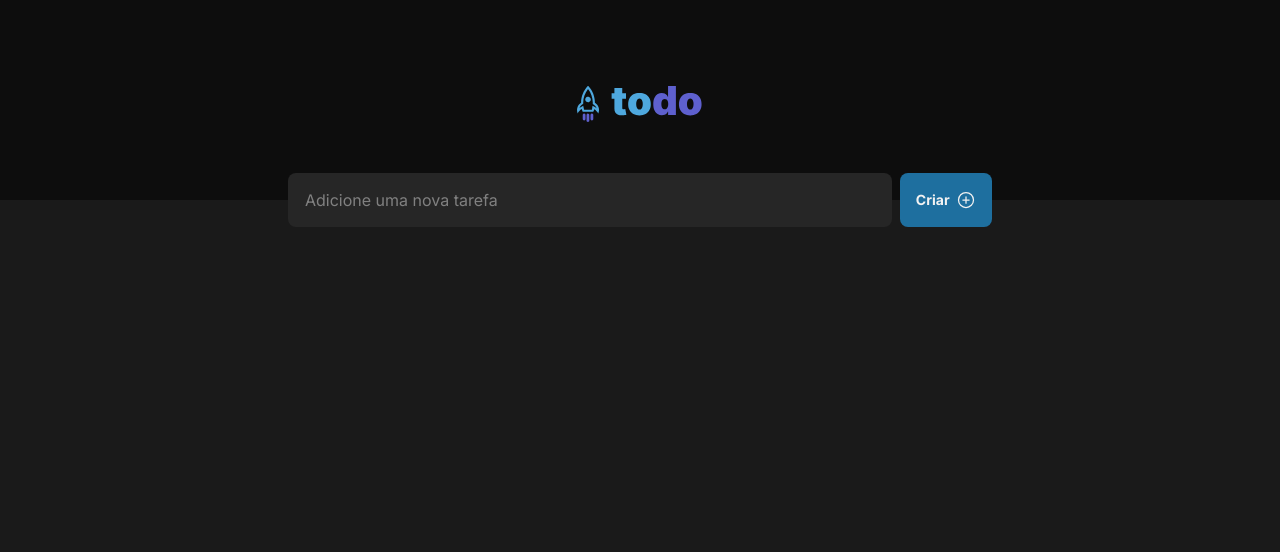
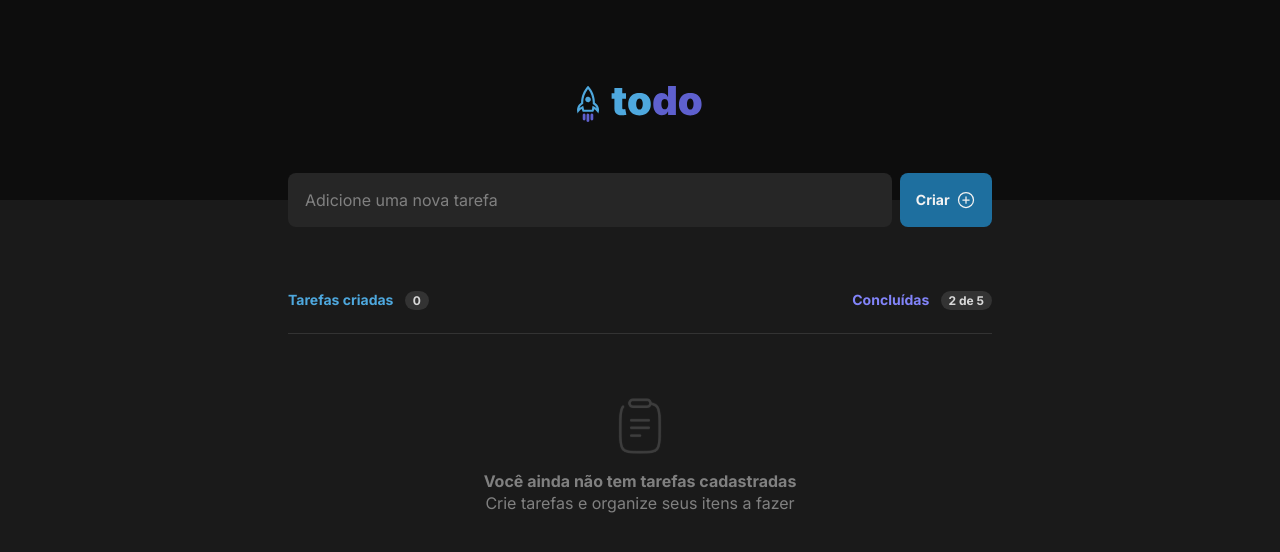
Before and after one commit to matheus-neves/ignite-todo-challenge, a React (Vite) app: page / in a window 1280 px wide. Shown: the top 552 px of the page. Built offline with nearby package versions, Linux system fonts and the light colour scheme.

Commit message:
feat(TaskList): create tasklist component

```diff
--- a/src/App.tsx
+++ b/src/App.tsx
@@ -2,6 +2,7 @@ import { GlobalStyles } from '@styles/globalStyles';
 import { Header } from '@components/Header';
 import { Wrapper } from '@styles/layout';
 import { FormAddTask } from '@root/components/FormAddTask';
+import { TaskList } from './components/TaskList';
 
 export function App() {
   return (
@@ -10,6 +11,7 @@ export function App() {
       <Header />
       <Wrapper>
         <FormAddTask />
+        <TaskList />
       </Wrapper>
     </>
   );
--- /dev/null
+++ b/src/components/TaskList/index.tsx
@@ -0,0 +1,25 @@
+import { Container, TaskCounter, NoTaskBoxFeedback } from './styles';
+import ClipboardIcon from '@assets/clipboard.svg';
+
+export function TaskList() {
+  return (
+    <Container>
+      <header>
+        <TaskCounter>
+          Tarefas criadas <span>0</span>
+        </TaskCounter>
+        <TaskCounter color='purple'>
+          Concluídas <span>2 de 5</span>
+        </TaskCounter>
+      </header>
+
+      <NoTaskBoxFeedback>
+        <img src={ClipboardIcon} alt='Ícone de prancheta' />
+        <div>
+          <strong>Você ainda não tem tarefas cadastradas</strong>
+          <p>Crie tarefas e organize seus itens a fazer</p>
+        </div>
+      </NoTaskBoxFeedback>
+    </Container>
+  );
+}
--- /dev/null
+++ b/src/components/TaskList/styles.ts
@@ -0,0 +1,59 @@
+import styled from 'styled-components';
+
+export const Container = styled.div`
+  display: flex;
+  flex-direction: column;
+  gap: 1.5rem;
+
+  header {
+    display: flex;
+    align-items: center;
+    justify-content: space-between;
+  }
+`;
+
+interface TaskCounterProps {
+  color?: 'blue' | 'purple';
+}
+
+const colors = {
+  blue: 'var(--blue-300)',
+  purple: 'var(--purple-300)',
+};
+
+export const TaskCounter = styled.strong<TaskCounterProps>`
+  font-size: 0.875rem;
+  color: ${({ color }) => (color ? colors[color] : colors['blue'])};
+  line-height: 1.063rem;
+
+  span {
+    background: var(--gray-400);
+    color: var(--gray-200);
+    margin-left: 0.5rem;
+    font-size: 0.75rem;
+
+    padding: 0.125rem 0.5rem;
+    border-radius: 10px;
+  }
+`;
+
+export const NoTaskBoxFeedback = styled.div`
+  display: flex;
+  flex-direction: column;
+  align-items: center;
+  border-top: 1px solid var(--gray-400);
+  gap: 1rem;
+  padding: 4rem;
+
+  div {
+    width: 100%;
+    display: flex;
+    flex-direction: column;
+    align-items: center;
+    color: var(--gray-300);
+    img {
+      width: 3.5rem;
+      height: 3.5rem;
+    }
+  }
+`;
--- a/src/styles/layout.ts
+++ b/src/styles/layout.ts
@@ -1,6 +1,10 @@
 import styled from 'styled-components';
 
 export const Wrapper = styled.main`
+  display: flex;
+  flex-direction: column;
+  gap: 4rem;
+
   margin: 0 auto;
 
   max-width: 46rem;
```
Also changed, not shown: src/assets/clipboard.svg (added).
